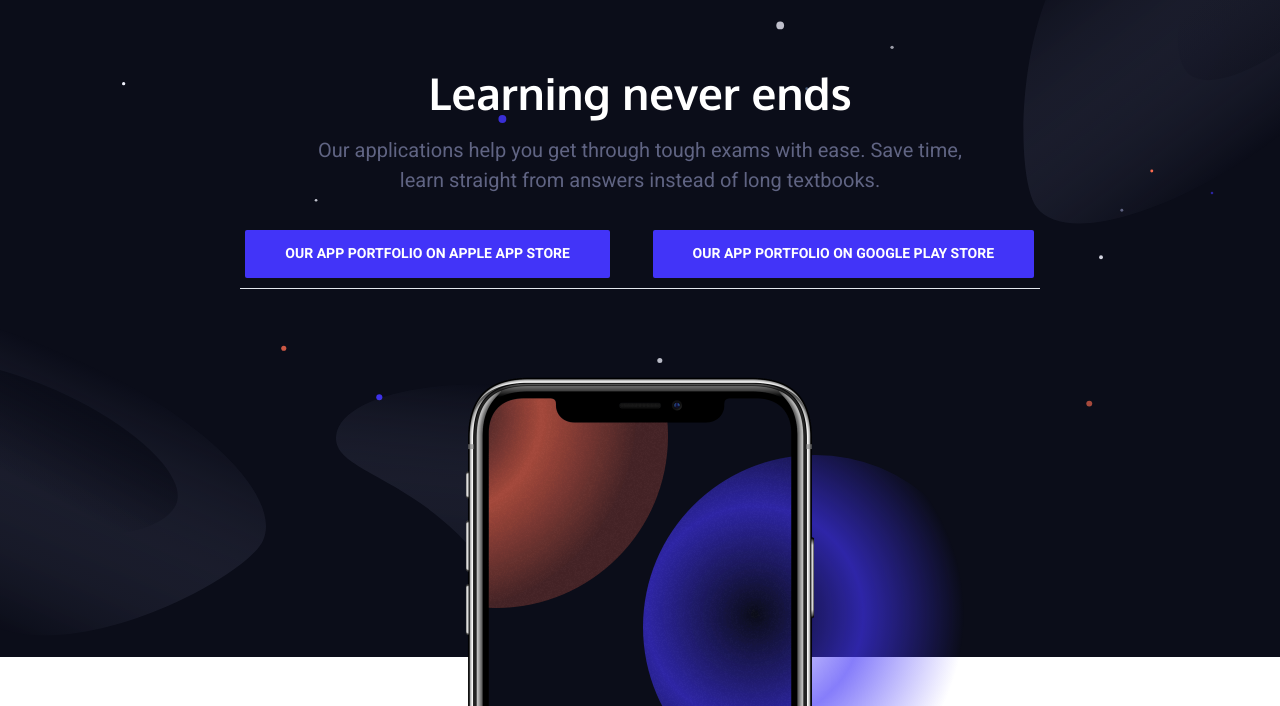
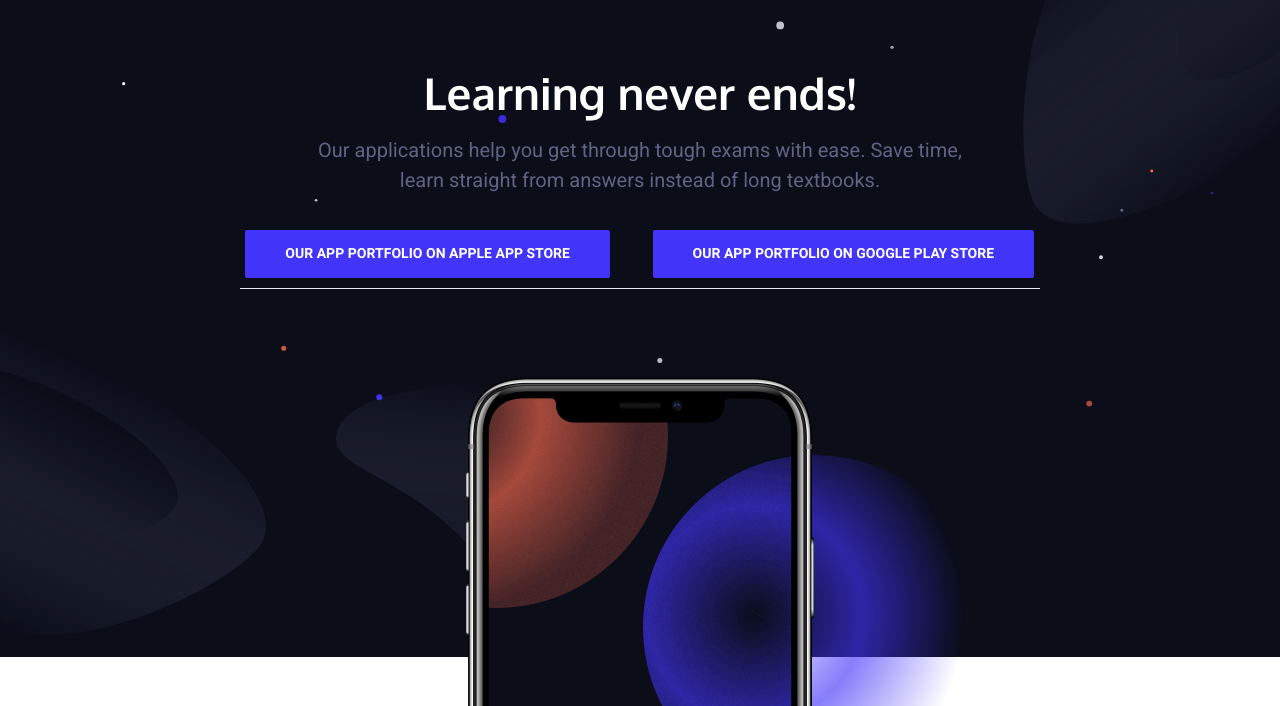
Before and after one commit to tanaltan/tanaltan.github.io, a plain HTML site: page index.html in a window 1280 px wide. Shown: the part 94-800 px from the top of the page. Drawn offline with nearby package versions, Linux system fonts and the light colour scheme.

Commit message:
Exclamation

```diff
--- a/index.html
+++ b/index.html
@@ -34,7 +34,7 @@
                 <div class="container-sm">
                     <div class="hero-inner">
 						<div class="hero-copy">
-	                        <h1 class="hero-title mt-0">Learning never ends</h1>
+	                        <h1 class="hero-title mt-0">Learning never ends!</h1>
 	                        <p class="hero-paragraph">Our applications help you get through tough exams with ease. Save time, learn straight from answers instead of long textbooks.</p>
                             <!--
                             <div class="hero-cta">
```
